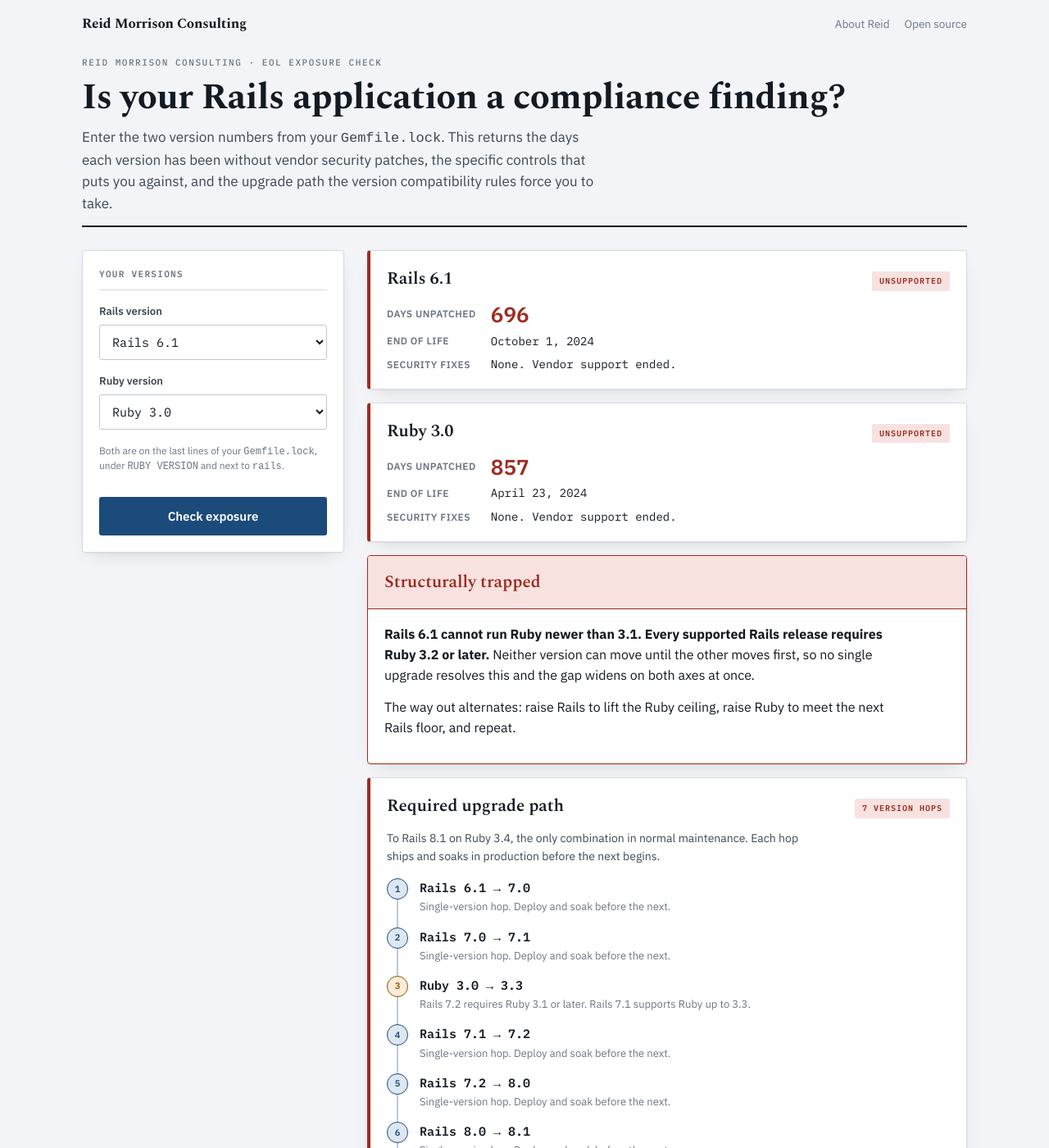
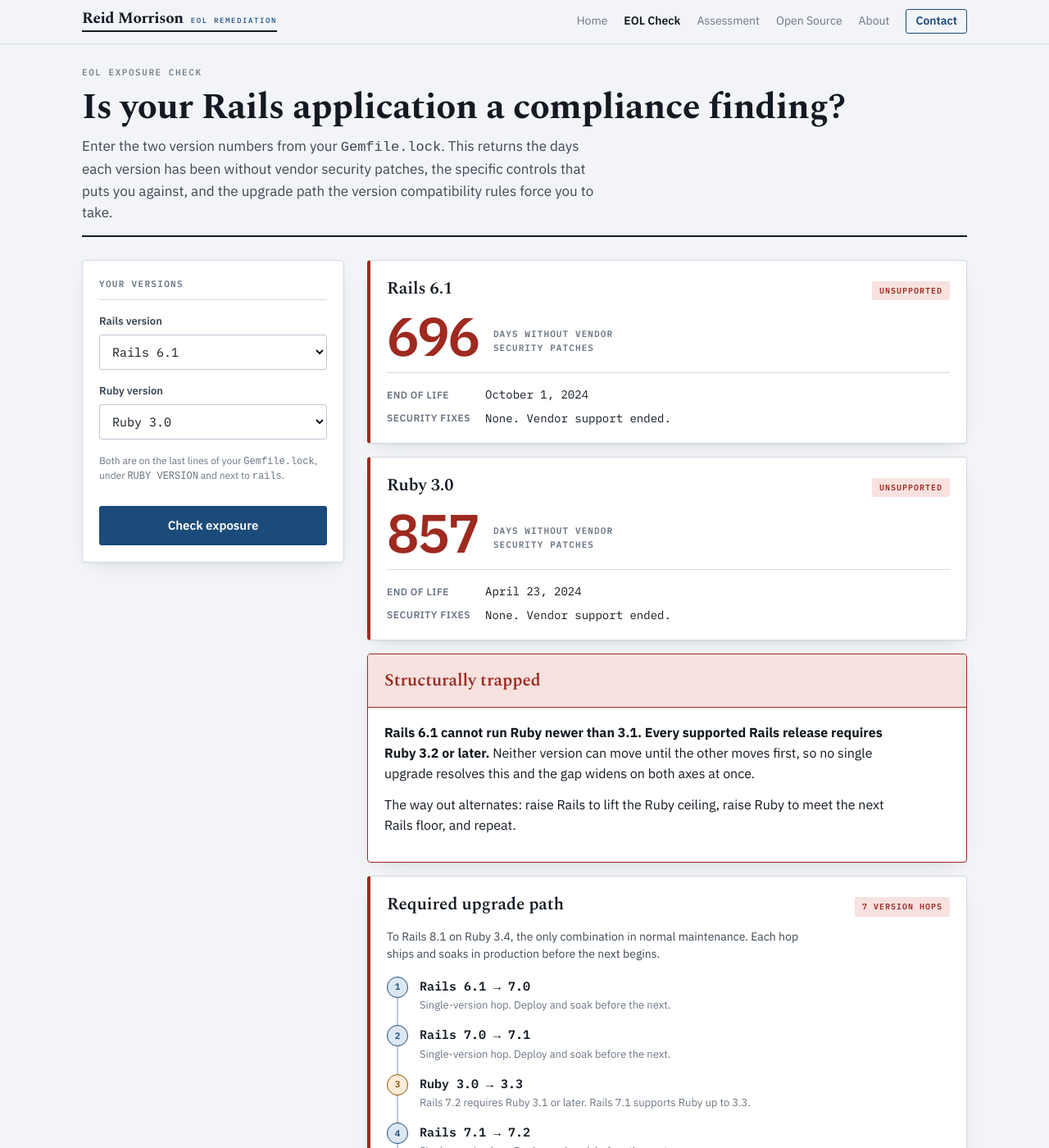
Before and after one commit to reidmorrison/reidmorrison.com, a Jekyll site: the page built from eol.html, in a window 1280 px wide and 1400 px high. Shown: the whole window at 82% size. Built offline with Jekyll 4.4.1, drawn with Linux system fonts in a browser that asks for light colours.

Commit message:
Add a wordmark, share the top bar, make the counter the signature
Three related changes, all aimed at the site looking like it came from
somewhere specific rather than from a template.

The wordmark. "Reid Morrison" in Spectral over a 2px rule, with "EOL
Remediation" in letterspaced mono in the accent. The rule is the same device
that sits under every page title, so the mark belongs to this site instead of
being dropped onto it, and it names the category the practice is trying to own.
A monogram block and a boxed stamp were tried first and rejected: both are the
generic marks a solo consultancy usually ends up with.

The top bar is now shared. /eol/ carried its own two-link bar that looked
nothing like the rest of the site. Markup moved to _includes/topbar.html and
styles to stylesheets/topbar.css, both used by the shared layout and by
eol.html, which keeps its own shell. The nav now has one home and the two
cannot drift. /eol/ gains the full nav, the Contact call to action, and a
correct active state.

The elapsed counter is now the headline of each version record on /eol/: mono,
tabular figures, up to 66px, in the critical colour, where it used to be a 26px
row in a definition list. That number is the entire argument of the page and
the thing someone screenshots into their own internal thread. It survives into
the printed finding at 34pt.

Also: the eyebrow on the assessment page and on /eol/ repeated the name, which
the wordmark now carries, so both were trimmed.

CLAUDE.md records what the wordmark is, why the 2px rule has to move with the
masthead rule if either changes, that the counter must not be demoted back into
a table row, and the honest limitation: none of this is proprietary. Three
Google Fonts and twenty hex values, reproducible from view-source. It also flags
that the favicon was copied from the documentation sites and no longer matches
anything.

Co-Authored-By: Claude Opus 5 <noreply@anthropic.com>

```diff
--- /dev/null
+++ b/_includes/topbar.html
@@ -0,0 +1,24 @@
+{% comment %}
+  The site top bar. Included by _layouts/default.html AND by eol.html, which
+  carries its own shell, so the nav has one home and the two cannot drift.
+  Styles live in stylesheets/topbar.css, linked by both.
+
+  The wordmark is typographic: no logo file, no monogram. The 2px rule under
+  the name is the same device that sits under every page title, so the mark
+  reads as part of this site rather than dropped onto it.
+{% endcomment %}
+{% assign current_page = page.name | replace: '.md', '.html' %}
+<header class="topbar">
+  <div class="topbar-inner">
+    <a class="brand" href="{{ '/index.html' | relative_url }}">
+      <span class="brand-name">Reid Morrison</span><span class="brand-sub">EOL Remediation</span>
+    </a>
+    {% assign nav_items = "index.html=Home,/eol/=EOL Check,assessment.html=Assessment,open-source.html=Open Source,about.html=About" | split: ',' %}
+    <nav class="nav">
+      {% for item in nav_items %}{% assign pair = item | split: '=' %}
+      <a href="{{ pair[0] | relative_url }}"{% if pair[0] == current_page or pair[0] == page.url %} class="active" aria-current="page"{% endif %}>{{ pair[1] }}</a>
+      {% endfor %}
+      <a href="{{ '/contact.html' | relative_url }}" class="nav-cta{% if current_page == 'contact.html' %} active{% endif %}">Contact</a>
+    </nav>
+  </div>
+</header>
--- a/eol.html
+++ b/eol.html
@@ -21,6 +21,7 @@ permalink: /eol/
 <link rel="preconnect" href="https://fonts.googleapis.com">
 <link rel="preconnect" href="https://fonts.gstatic.com" crossorigin>
 <link rel="stylesheet" href="https://fonts.googleapis.com/css2?family=IBM+Plex+Mono:wght@400;500;600&family=IBM+Plex+Sans:wght@400;500;600;700&family=Spectral:wght@600;700&display=swap">
+<link rel="stylesheet" href="{{ '/stylesheets/topbar.css' | relative_url }}">
 <style>
 :root{
   --ground:#F2F4F7; --surface:#FFFFFF; --surface-2:#E9EDF2;
@@ -31,6 +32,7 @@ permalink: /eol/
   --warn:#8A5300; --warn-soft:#FAECD8;
   --ok:#1A5C43;  --ok-soft:#DCEDE5;
   --shadow:0 1px 2px rgba(19,26,34,.06),0 8px 24px -12px rgba(19,26,34,.18);
+  --bar:rgba(242,244,247,.88);
 }
 @media (prefers-color-scheme:dark){
   :root:not([data-theme="light"]){
@@ -42,6 +44,7 @@ permalink: /eol/
     --warn:#E5B369; --warn-soft:#2E2415;
     --ok:#7BC7A5;  --ok-soft:#12291F;
     --shadow:0 1px 2px rgba(0,0,0,.4),0 8px 24px -12px rgba(0,0,0,.6);
+    --bar:rgba(14,19,25,.88);
   }
 }
 :root[data-theme="dark"]{
@@ -53,6 +56,7 @@ permalink: /eol/
   --warn:#E5B369; --warn-soft:#2E2415;
   --ok:#7BC7A5;  --ok-soft:#12291F;
   --shadow:0 1px 2px rgba(0,0,0,.4),0 8px 24px -12px rgba(0,0,0,.6);
+  --bar:rgba(14,19,25,.88);
 }
 *{box-sizing:border-box}
 body{
@@ -130,8 +134,25 @@ button:hover{filter:brightness(1.08)}
 .dl{display:grid;grid-template-columns:auto 1fr;gap:7px 18px;margin:0;font-size:14px}
 .dl dt{color:var(--ink-3);font-size:12px;letter-spacing:.04em;text-transform:uppercase;font-weight:600;align-self:center}
 .dl dd{margin:0;font-family:"IBM Plex Mono",ui-monospace,monospace;font-variant-numeric:tabular-nums}
-.big{font-size:26px;font-weight:600;line-height:1.15}
-.big--crit{color:var(--crit)} .big--ok{color:var(--ok)}
+/* ---- elapsed counter ---- */
+/* The number of days without patches is the whole argument of this page, so
+   it is set as the headline of each record rather than as a table row. */
+.counter{
+  display:flex;align-items:flex-end;gap:18px;flex-wrap:wrap;
+  margin:2px 0 16px;padding-bottom:16px;border-bottom:1px solid var(--rule)
+}
+.counter-n{
+  font-family:"IBM Plex Mono",ui-monospace,monospace;
+  font-size:clamp(44px,8.5vw,66px);font-weight:600;line-height:.88;
+  letter-spacing:-.035em;font-variant-numeric:tabular-nums
+}
+.counter--crit .counter-n{color:var(--crit)}
+.counter--ok   .counter-n{color:var(--ok)}
+.counter-l{
+  font-family:"IBM Plex Mono",ui-monospace,monospace;
+  font-size:11px;font-weight:600;letter-spacing:.1em;text-transform:uppercase;
+  color:var(--ink-3);line-height:1.5;max-width:23ch;padding-bottom:6px
+}
 
 /* ---- trap ladder ---- */
 .trap{background:var(--surface);border:1px solid var(--crit);border-radius:4px;box-shadow:var(--shadow);overflow:hidden}
@@ -179,20 +200,6 @@ footer a{color:var(--accent)}
   @keyframes rise{from{opacity:0;transform:translateY(6px)}to{opacity:1;transform:none}}
 }
 
-/* ---- site bar ---- */
-.sitebar{
-  display:flex;flex-wrap:wrap;gap:6px 20px;align-items:baseline;
-  justify-content:space-between;padding:16px 0 0
-}
-.sitebar a{text-decoration:none}
-.sitebar-brand{
-  font-family:Spectral,Georgia,serif;font-weight:700;font-size:17px;
-  letter-spacing:-.01em;color:var(--ink)
-}
-.sitebar-links{display:flex;gap:18px;font-size:13.5px}
-.sitebar-links a{color:var(--ink-3)}
-.sitebar a:hover{color:var(--accent);text-decoration:underline}
-
 /* ---- capture actions ---- */
 .capture + .capture{margin-top:-2px}
 .capture .hint{margin:0 0 14px}
@@ -221,7 +228,7 @@ footer a{color:var(--accent)}
   @page{margin:16mm}
   body{background:#fff;font-size:11pt;line-height:1.45}
   .wrap{max-width:none;padding:0}
-  .sitebar,.masthead,.panel,.capture,.placeholder{display:none !important}
+  .masthead,.panel,.capture,.placeholder{display:none !important}
   .printhead{
     display:block;border-bottom:2px solid var(--ink);
     padding-bottom:10px;margin-bottom:18px
@@ -238,7 +245,9 @@ footer a{color:var(--accent)}
   .stack{gap:12px}
   .record,.trap{border:1px solid var(--rule);box-shadow:none;animation:none;break-inside:avoid;page-break-inside:avoid}
   .rec-title{font-size:15pt}
-  .big{font-size:19pt}
+  .counter{margin-bottom:12px;padding-bottom:12px}
+  .counter-n{font-size:34pt}
+  .counter-l{font-size:7.5pt}
   .scroll{overflow:visible}
   table{min-width:0;font-size:9.5pt}
   th,td{padding:6px 8px}
@@ -248,15 +257,9 @@ footer a{color:var(--accent)}
 </style>
 </head>
 <body>
+{% include topbar.html %}
+
 <div class="wrap">
-
-<nav class="sitebar">
-  <a class="sitebar-brand" href="{{ '/' | relative_url }}">Reid Morrison Consulting</a>
-  <span class="sitebar-links">
-    <a href="{{ '/about.html' | relative_url }}">About Reid</a>
-    <a href="{{ '/index.html' | relative_url }}">Open source</a>
-  </span>
-</nav>
 
 <div class="printhead">
   <p class="ph-brand">Reid Morrison Consulting</p>
@@ -264,7 +267,7 @@ footer a{color:var(--accent)}
 </div>
 
 <header class="masthead">
-  <p class="eyebrow">Reid Morrison Consulting &middot; EOL Exposure Check</p>
+  <p class="eyebrow">EOL Exposure Check</p>
   <h1>Is your Rails application a compliance finding?</h1>
   <p class="standfirst">Enter the two version numbers from your <code>Gemfile.lock</code>. This returns the days each version has been without vendor security patches, the specific controls that puts you against, and the upgrade path the version compatibility rules force you to take.</p>
 </header>
@@ -354,9 +357,11 @@ function versionRecord(kind,v,eol){
       <h2 class="rec-title">${kind} ${esc(v)}</h2>
       <span class="pill pill--${s.cls}">${s.pill}</span>
     </div>
+    <div class="counter counter--${past?"crit":"ok"}">
+      <div class="counter-n">${Math.abs(s.d).toLocaleString()}</div>
+      <div class="counter-l">${past?"Days without vendor security patches":"Days of vendor support remaining"}</div>
+    </div>
     <dl class="dl">
-      <dt>${past?"Days unpatched":"Days remaining"}</dt>
-      <dd class="big big--${past?"crit":"ok"}">${Math.abs(s.d).toLocaleString()}</dd>
       <dt>End of life</dt><dd>${fmtDate(eol)}</dd>
       <dt>Security fixes</dt><dd>${past?"None. Vendor support ended.":"Active."}</dd>
     </dl>
--- /dev/null
+++ b/stylesheets/topbar.css
@@ -0,0 +1,58 @@
+/* ===========================================================================
+   The top bar and the wordmark.
+
+   Its own file because two shells use it: the shared layout, and eol.html,
+   which is self-contained. Both link this, so the bar cannot drift between
+   them. It styles nothing else and relies on tokens both shells define.
+   =========================================================================== */
+
+.topbar{
+  position:sticky;top:0;z-index:100;
+  background:var(--bar);
+  -webkit-backdrop-filter:saturate(1.6) blur(8px);
+  backdrop-filter:saturate(1.6) blur(8px);
+  border-bottom:1px solid var(--rule);
+}
+
+.topbar-inner{
+  max-width:1120px;margin:0 auto;padding:11px 20px 12px;
+  display:flex;flex-wrap:wrap;gap:8px 24px;
+  align-items:center;justify-content:space-between;
+}
+
+/* Wordmark. The 2px rule repeats the masthead rule under every page title. */
+.brand{
+  display:inline-block;line-height:1;text-decoration:none;
+  border-bottom:2px solid var(--ink);padding-bottom:5px;
+}
+.brand:hover{text-decoration:none;border-bottom-color:var(--accent)}
+.brand-name{
+  font-family:Spectral,Georgia,serif;font-weight:700;font-size:19px;
+  letter-spacing:-.015em;color:var(--ink);
+}
+.brand-sub{
+  font-family:"IBM Plex Mono",ui-monospace,monospace;
+  font-size:9px;font-weight:500;letter-spacing:.18em;text-transform:uppercase;
+  color:var(--accent);margin-left:9px;
+}
+.brand:hover .brand-name{color:var(--ink)}
+
+.nav{display:flex;flex-wrap:wrap;align-items:center;gap:20px;font-size:14px}
+.nav a{color:var(--ink-3);text-decoration:none}
+.nav a:hover{color:var(--accent);text-decoration:underline}
+.nav a.active{color:var(--ink);font-weight:600}
+
+.nav a.nav-cta{
+  color:var(--accent);font-weight:600;text-decoration:none;
+  border:1px solid var(--accent);border-radius:3px;padding:3px 11px;
+}
+.nav a.nav-cta:hover{background:var(--accent-soft);text-decoration:none}
+
+@media (max-width:44em){
+  .topbar-inner{padding:10px 18px}
+  .brand-name{font-size:17px}
+  .brand-sub{display:none}
+  .nav{gap:14px;font-size:13.5px}
+}
+
+@media print{ .topbar{display:none} }
```
Also changed, not shown: CLAUDE.md (+35 -1 lines), _layouts/default.html (+2 -18 lines), assessment.md (+0 -1 lines), stylesheets/site.css (+2 -37 lines).
